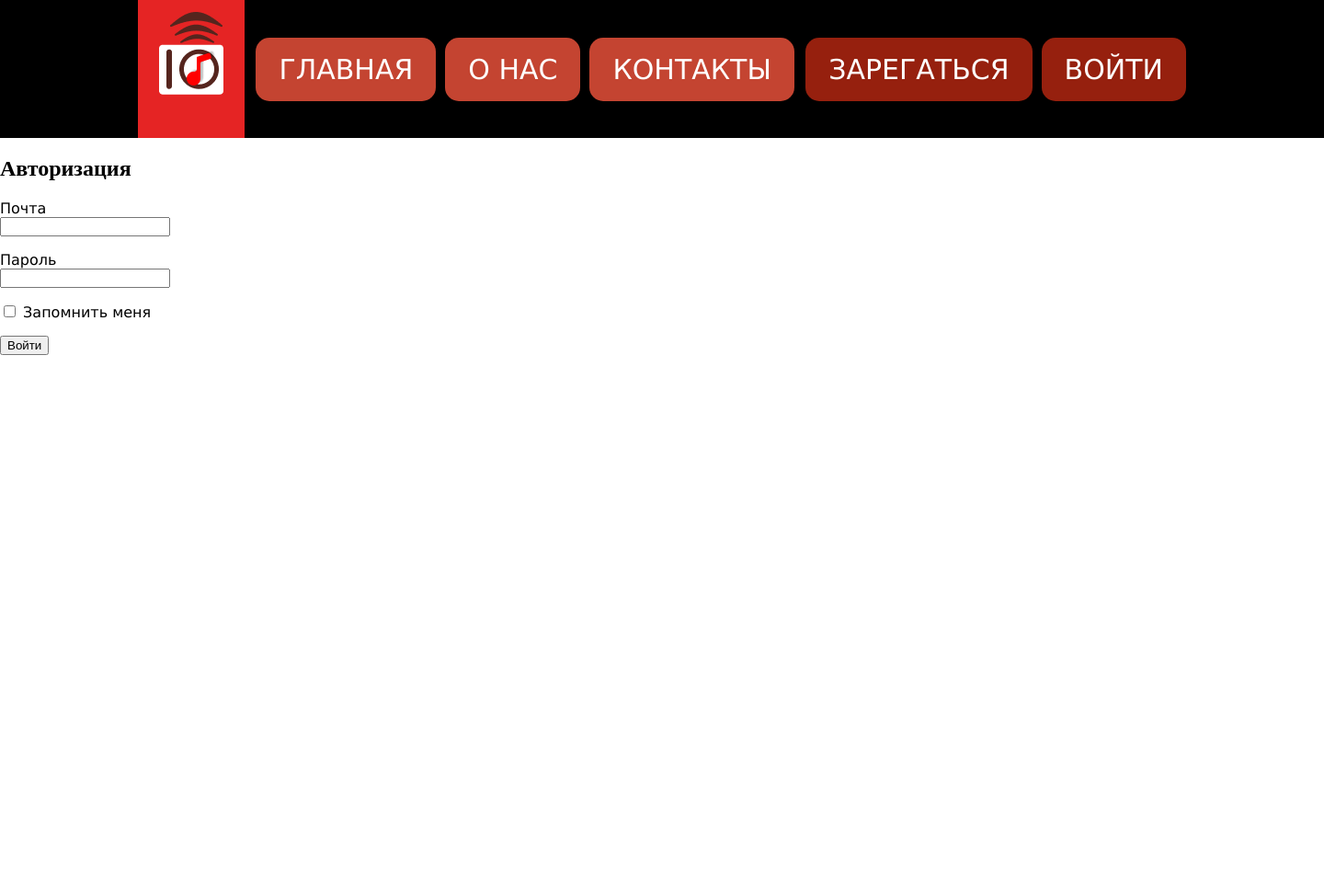
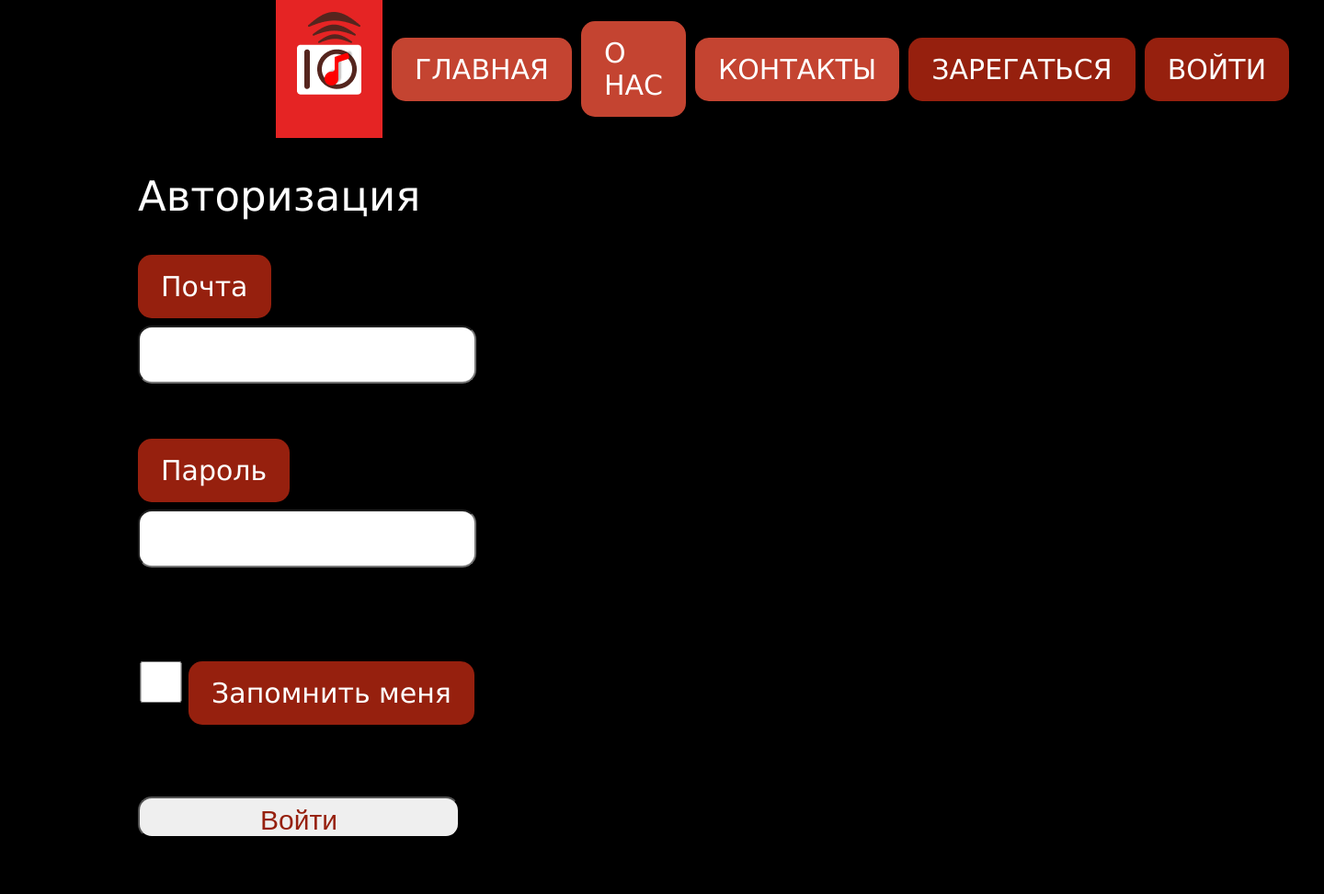
Before and after one commit to AnsChersik/music_play, a Flask app: page /login in a window 1440 px wide. Shown: the whole page at 92% size. Before the commit the page ends 386 px from the top, so only its background shows below. Run offline with Flask 3, Linux system fonts and the light colour scheme.

Commit message:
Disain forms

```diff
--- a/static/css/style.css
+++ b/static/css/style.css
@@ -1,13 +1,29 @@
+.conteiner {
+  padding: 0px 150px;
+}
+
+body {
+  margin: 0;
+  background-color: black;
+}
+
 a,
-p {
+p,
+h1 {
   font-family: Verdana, Geneva, Tahoma, sans-serif;
   font-weight: 400;
   font-style: normal;
   text-decoration: none;
 }
-body {
-  margin: 0;
+
+h1 {
+  font-size: 45px;
+  color: white;
 }
+
+
+/* Шапка */
+
 header {
   height: 150px;
   background-color: black;
@@ -23,10 +39,6 @@ header {
 .ml-auto {
   display: flex;
   align-items: center;
-}
-
-.conteiner {
-  padding: 0px 150px;
 }
 
 .header_a a {
@@ -47,8 +59,33 @@ header {
   border-radius: 15px;
 }
 
-.main {
-  background-image: url("../img/Backgrpund_main.png"); /* относительный путь от CSS к img */
-  background-size: cover; /* масштабирование */
-  background-position: center; /* выравнивание по центру */
+/* Регистрация и авторизация */
+
+form {
+  display: flex;
+  justify-content: center;
+  flex-direction: column;
 }
+
+form p label {
+  font-size: 30px;
+  color: white;
+  background-color: #96200e;
+  padding: 17px 25px;
+  border-radius: 15px;
+}
+
+form p input {
+  height: 45px;
+  width: 350px;
+  font-size: 30px;
+  color: #96200e;
+  border-radius: 15px;
+  padding: 7px;
+  margin: 25px 0px 45px 0px;
+}
+
+.remember_me{
+  width: 50px;
+  margin: 25px 0px 45px 0px;
+}
--- a/templates/login.html
+++ b/templates/login.html
@@ -4,13 +4,15 @@
 <head>
     <meta charset="UTF-8">
     <meta name="viewport" content="width=device-width, initial-scale=1.0">
-    <title>Document</title>
+    <link rel="stylesheet" href="{{ url_for('static', filename='css/style.css') }}">
+    <title>Авторизация</title>
 </head>
 
 <body>
+    <div class="conteiner">
+
         <nav>
             {% extends "main.html" %}
-
             {% block content %}
             <h1>Авторизация</h1>
             <form action="" method="post">
@@ -29,7 +31,7 @@
                 <div class="alert alert-danger" role="alert">{{ error }}</div>
                 {% endfor %}
                 </p>
-            <p>{{ form.remember_me() }} {{ form.remember_me.label }}</p>
+                <p>{{ form.remember_me(class="remember_me") }} {{ form.remember_me.label }}</p>
                 <p>{{ form.submit(type="submit", class="btn btn-primary") }}</p>
                 {% if message %}
                 <div class="alert alert-danger">{{ message }}</div>
@@ -37,6 +39,7 @@
             </form>
             {% endblock %}
         </nav>
+    </div>
 </body>
 
 </html>
--- a/templates/register.html
+++ b/templates/register.html
@@ -4,10 +4,12 @@
 <head>
     <meta charset="UTF-8">
     <meta name="viewport" content="width=device-width, initial-scale=1.0">
-    <title>Document</title>
+    <link rel="stylesheet" href="{{ url_for('static', filename='css/style.css') }}">
+    <title>Регистрация</title>
 </head>
 
 <body>
+    <div class="conteiner">
         <nav>
             {% extends "main.html" %}
 
@@ -81,6 +83,8 @@
             </form>
             {% endblock %}
         </nav>
+    </div>
+
 </body>
 
 </html>
```
Lines whose indentation alone changed are shown as unchanged.
